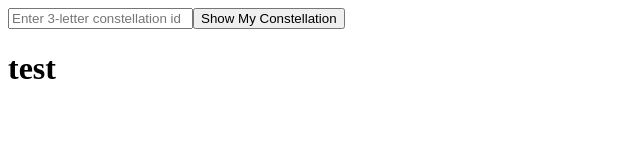
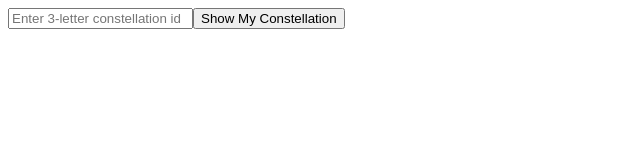
Before and after one commit to Rajit-abdillah/Star-charts, a React (Vite) app: page / in a window 1280 px wide. Shown: the top 160 px of the page, without its empty margins (0-640 px from the left). Built offline with nearby package versions, Linux system fonts and the light colour scheme.

Commit message:
deleted unnecessary things

```diff
--- a/src/App.tsx
+++ b/src/App.tsx
@@ -3,7 +3,7 @@ function App() {
   return (
     <>
     <APIFunction />
-      <h1>test</h1>
+
     </>
   )
 }
```
